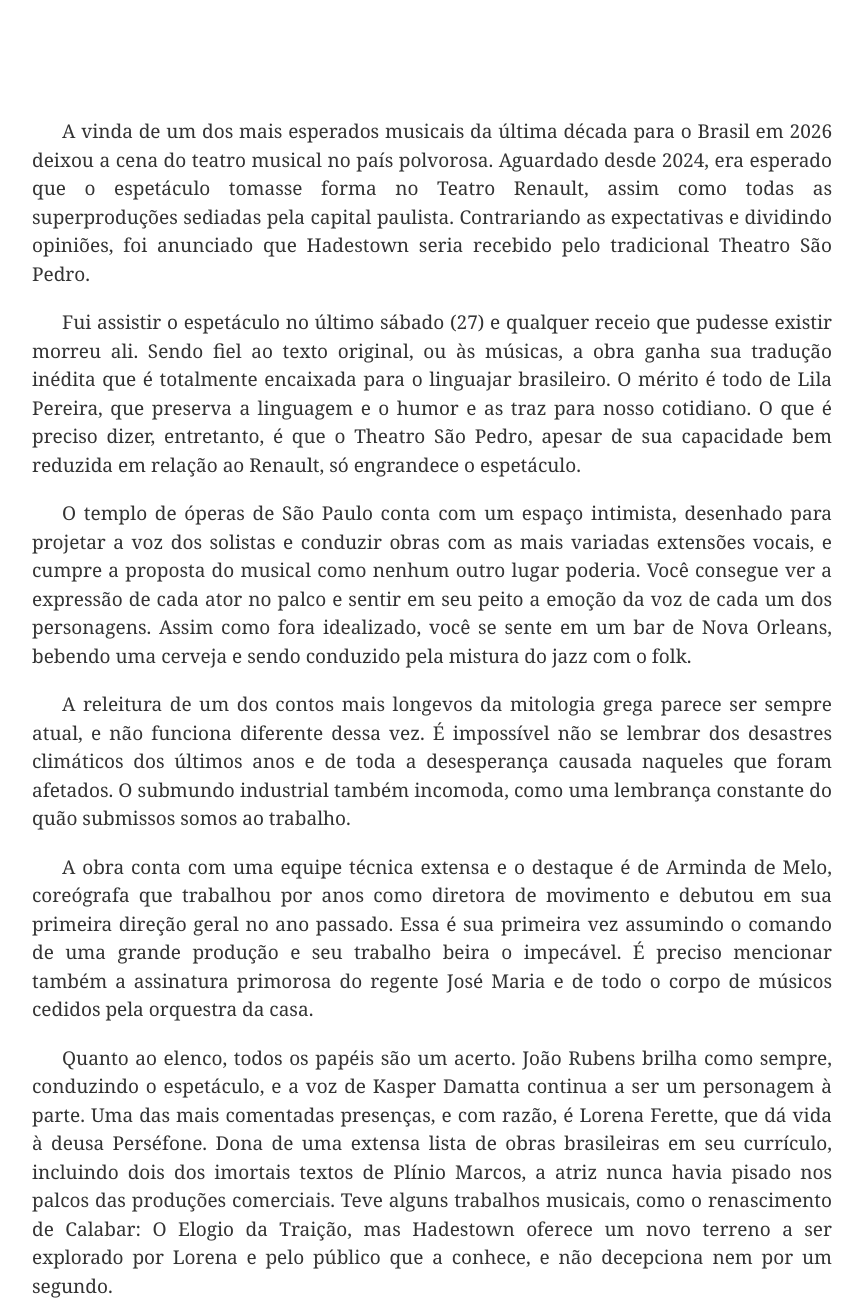
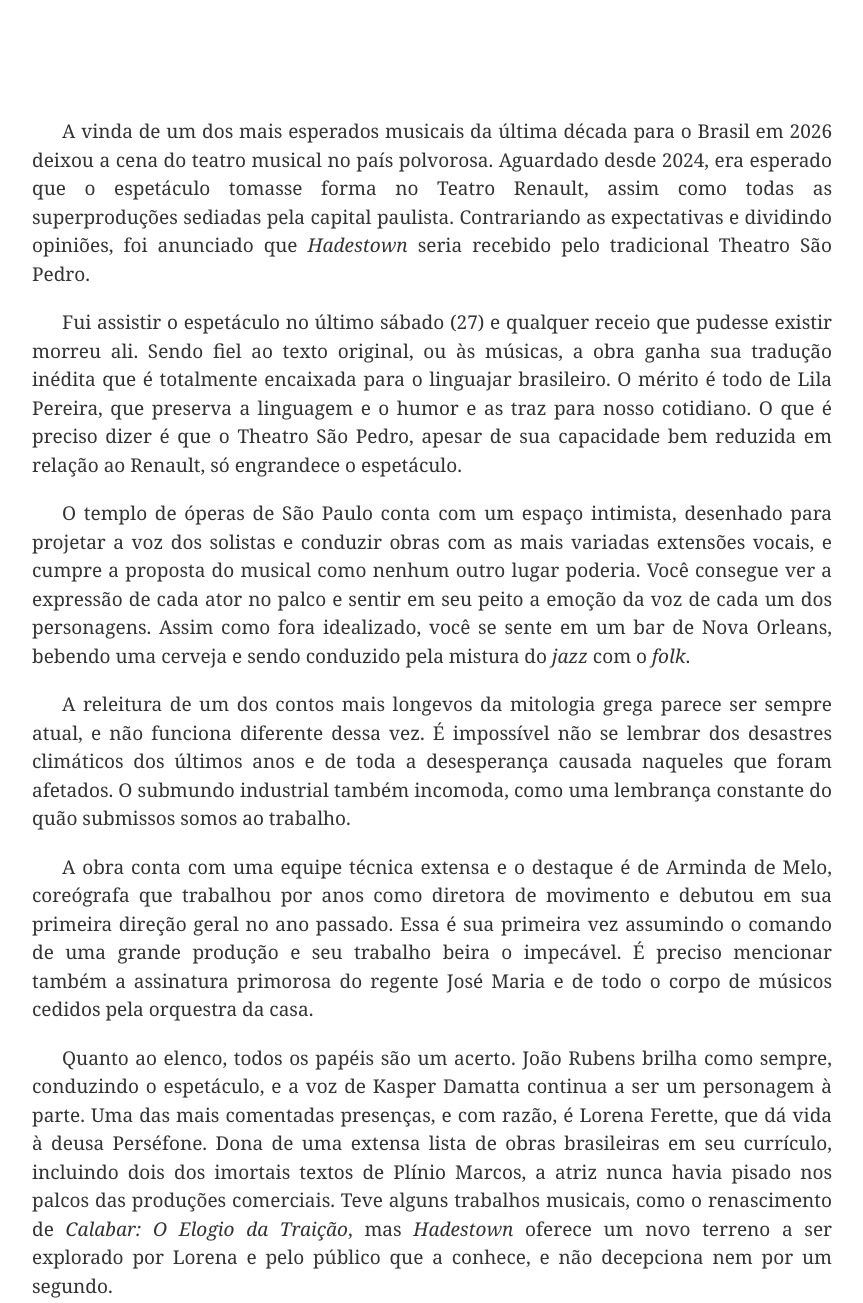
Before and after one commit to leftstrike/link_critica, a plain HTML site: page index.html in a window 1280 px wide. Shown: the part 299-1602 px from the top of the page, without its empty margins (208-1071 px from the left). Drawn offline with Linux system fonts and the light colour scheme.

Commit message:
Update index.html

```diff
--- a/index.html
+++ b/index.html
@@ -125,15 +125,15 @@
 <div class="texto">
 
     <p>
- A vinda de um dos mais esperados musicais da última década para o Brasil em 2026 deixou a cena do teatro musical no país polvorosa. Aguardado desde 2024, era esperado que o espetáculo tomasse forma no Teatro Renault, assim como todas as superproduções sediadas pela capital paulista. Contrariando as expectativas e dividindo opiniões, foi anunciado que Hadestown seria recebido pelo tradicional Theatro São Pedro.
+ A vinda de um dos mais esperados musicais da última década para o Brasil em 2026 deixou a cena do teatro musical no país polvorosa. Aguardado desde 2024, era esperado que o espetáculo tomasse forma no Teatro Renault, assim como todas as superproduções sediadas pela capital paulista. Contrariando as expectativas e dividindo opiniões, foi anunciado que <em>Hadestown</em> seria recebido pelo tradicional Theatro São Pedro.
 </p>
 
 <p>
-Fui assistir o espetáculo no último sábado (27) e qualquer receio que pudesse existir morreu ali. Sendo fiel ao texto original, ou às músicas, a obra ganha sua tradução inédita que é totalmente encaixada para o linguajar brasileiro. O mérito é todo de Lila Pereira, que preserva a linguagem e o humor e as traz para nosso cotidiano. O que é preciso dizer, entretanto, é que o Theatro São Pedro, apesar de sua capacidade bem reduzida em relação ao Renault, só engrandece o espetáculo.
+Fui assistir o espetáculo no último sábado (27) e qualquer receio que pudesse existir morreu ali. Sendo fiel ao texto original, ou às músicas, a obra ganha sua tradução inédita que é totalmente encaixada para o linguajar brasileiro. O mérito é todo de Lila Pereira, que preserva a linguagem e o humor e as traz para nosso cotidiano. O que é preciso dizer é que o Theatro São Pedro, apesar de sua capacidade bem reduzida em relação ao Renault, só engrandece o espetáculo.
 </p>
 
 <p>
-O templo de óperas de São Paulo conta com um espaço intimista, desenhado para projetar a voz dos solistas e conduzir obras com as mais variadas extensões vocais, e cumpre a proposta do musical como nenhum outro lugar poderia. Você consegue ver a expressão de cada ator no palco e sentir em seu peito a emoção da voz de cada um dos personagens. Assim como fora idealizado, você se sente em um bar de Nova Orleans, bebendo uma cerveja e sendo conduzido pela mistura do jazz com o folk.
+O templo de óperas de São Paulo conta com um espaço intimista, desenhado para projetar a voz dos solistas e conduzir obras com as mais variadas extensões vocais, e cumpre a proposta do musical como nenhum outro lugar poderia. Você consegue ver a expressão de cada ator no palco e sentir em seu peito a emoção da voz de cada um dos personagens. Assim como fora idealizado, você se sente em um bar de Nova Orleans, bebendo uma cerveja e sendo conduzido pela mistura do <em>jazz</em> com o <em>folk</em>.
 </p>
 
 <p>
@@ -145,14 +145,14 @@ A obra conta com uma equipe técnica extensa e o destaque é de Arminda de Melo,
 </p>
 
 <p>
-Quanto ao elenco, todos os papéis são um acerto. João Rubens brilha como sempre, conduzindo o espetáculo, e a voz de Kasper Damatta continua a ser um personagem à parte. Uma das mais comentadas presenças, e com razão, é Lorena Ferette, que dá vida à deusa Perséfone. Dona de uma extensa lista de obras brasileiras em seu currículo, incluindo dois dos imortais textos de Plínio Marcos, a atriz nunca havia pisado nos palcos das produções comerciais. Teve alguns trabalhos musicais, como o renascimento de Calabar: O Elogio da Traição, mas Hadestown oferece um novo terreno a ser explorado por Lorena e pelo público que a conhece, e não decepciona nem por um segundo.
+Quanto ao elenco, todos os papéis são um acerto. João Rubens brilha como sempre, conduzindo o espetáculo, e a voz de Kasper Damatta continua a ser um personagem à parte. Uma das mais comentadas presenças, e com razão, é Lorena Ferette, que dá vida à deusa Perséfone. Dona de uma extensa lista de obras brasileiras em seu currículo, incluindo dois dos imortais textos de Plínio Marcos, a atriz nunca havia pisado nos palcos das produções comerciais. Teve alguns trabalhos musicais, como o renascimento de <em>Calabar: O Elogio da Traição</em>, mas <em>Hadestown</em> oferece um novo terreno a ser explorado por Lorena e pelo público que a conhece, e não decepciona nem por um segundo.
 </p>
 
 <p>Com isso, chegamos aos nossos protagonistas, Orfeu e Eurídice são interpretados por Albano Júnior e Eduarda Fragoso, e eles são o maior triunfo do musical. Júnior passa a perfeita imagem do músico inocente e sonhador que é Orfeu e sua jornada de encantamento por Eurídice é tão dolorosa quanto é bonita. Já a Fragoso é genial, transita entre o cômico e o trágico com maestria e a durona Eurídice ganha um charme que apaixona quem assiste.
 </p>
 
 <p>
-Méritos ao diretor de elenco e a toda a produção, por terem apostado em duas novas caras para o teatro musical brasileiro. O resultado é incrível e a parceria deles em cena não deixa nada a desejar, forte do início ao fim. Hadestown é imperdível, tira seu ar e o devolve no mesmo compasso. Você pode sair do teatro desolado, mas é impossível sair insatisfeito.
+Méritos ao diretor de elenco e a toda a produção, por terem apostado em duas novas caras para o teatro musical brasileiro. O resultado é incrível e a parceria deles em cena não deixa nada a desejar, forte do início ao fim. <em>Hadestown</em> é imperdível, tira seu ar e o devolve no mesmo compasso. Você pode sair do teatro desolado, mas é impossível sair insatisfeito.
 </p>
 
 <div>
```
